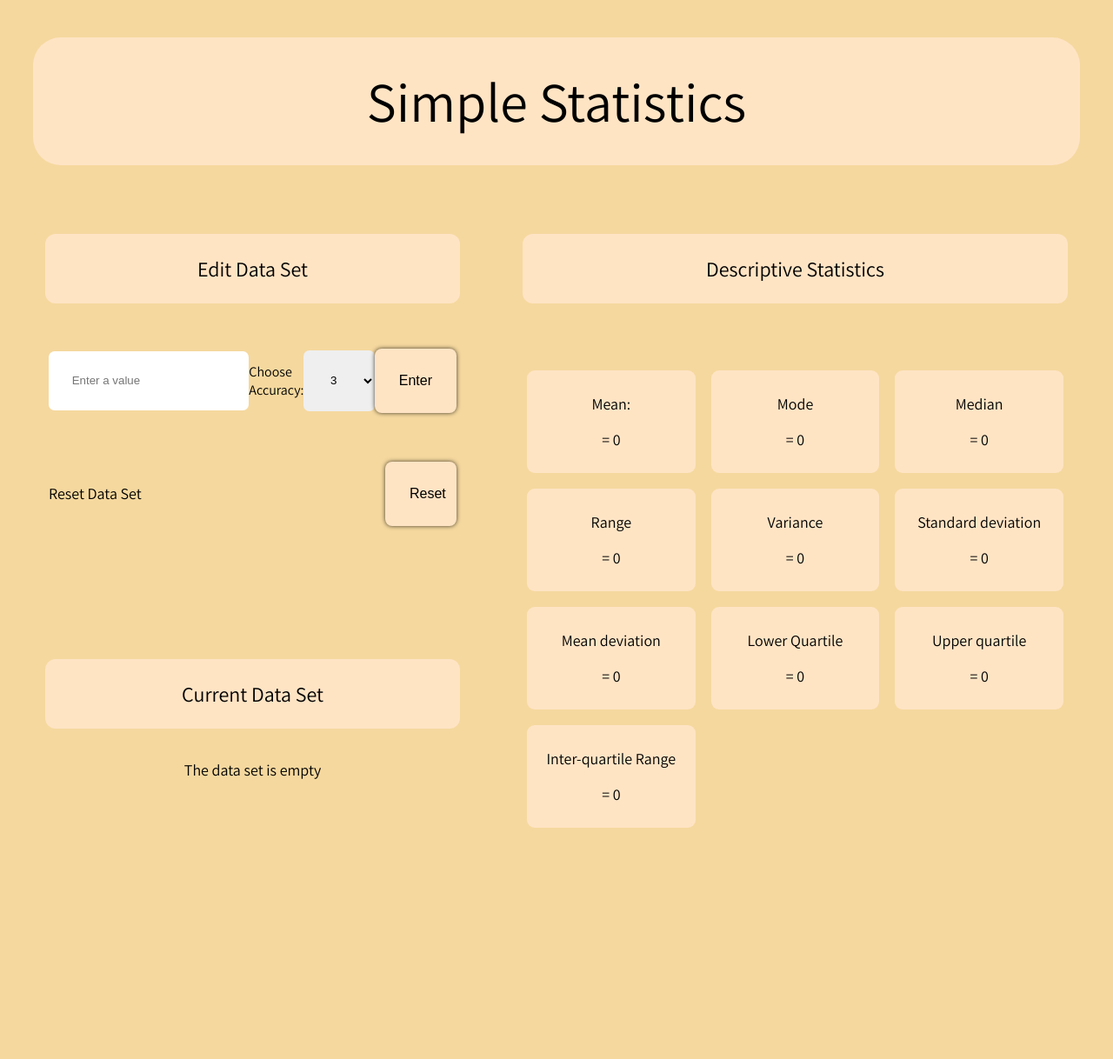
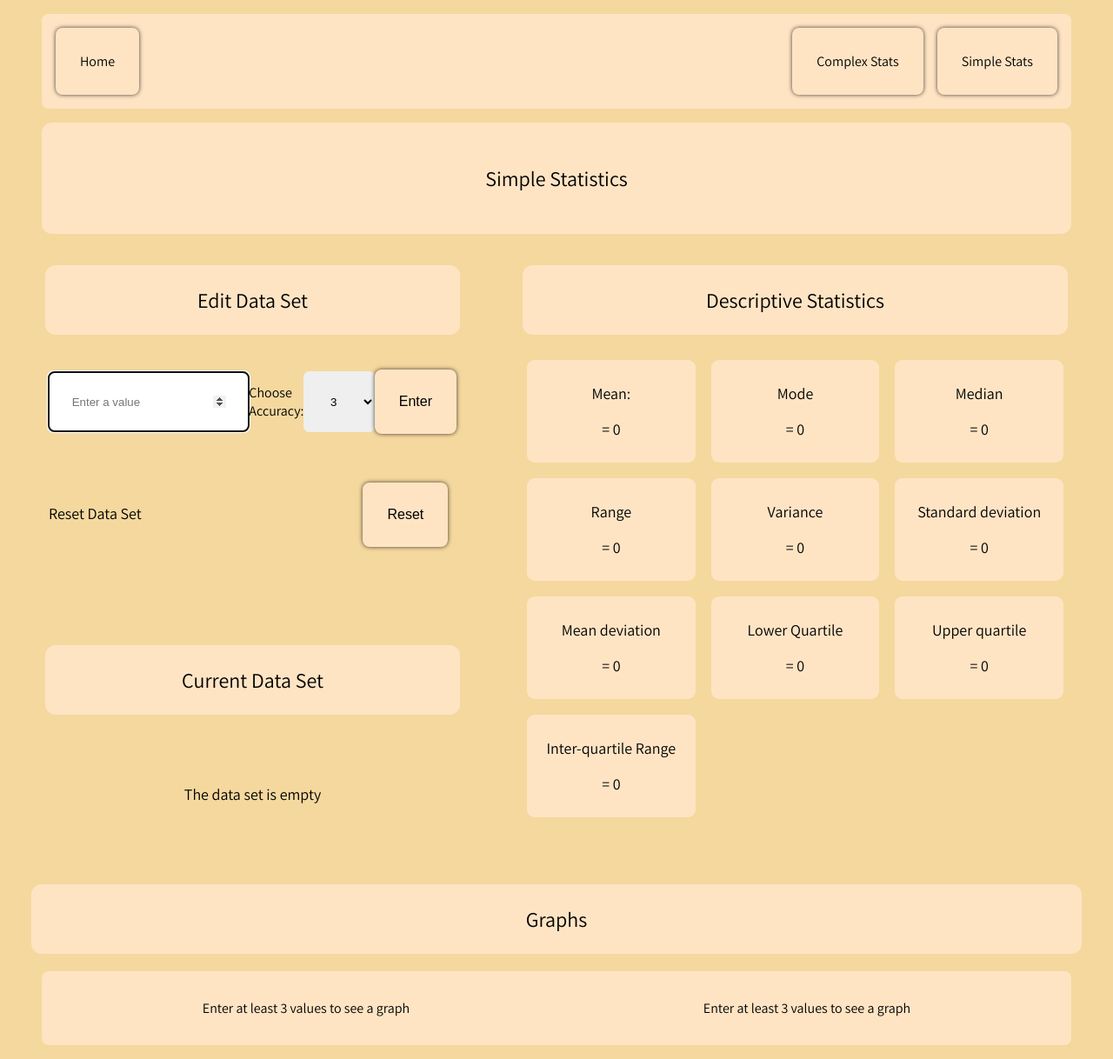
Before and after one commit to TeeEnnEnn/StatisticsHomeworkSite, a Flask app: page /simple in a window 1280 px wide. Shown: the whole page at 87% size. Before the commit the page ends 952 px from the top, so only its background shows below. Run offline with Flask 3, Linux system fonts and the light colour scheme.

Commit message:
Added Graphs
* Added graphs made using matplotlib
* Added navigation bar
* Added ability to sort data values in ascending or descending order.

```diff
--- /dev/null
+++ b/Stats/simple/graph.py
@@ -0,0 +1,40 @@
+import matplotlib.pyplot as plt
+import numpy as np
+from numpy import ndarray
+
+
+def generate_graph_data(data_set: np.ndarray):
+    x_values = data_set
+    _range = np.ptp(data_set)
+
+    if len(data_set) >= 3:
+        y_values = np.linspace(float(np.min(data_set) - _range), float(np.max(data_set) + _range), len(data_set))
+        return x_values, y_values
+    else:
+        raise ValueError("Not enough values in the data set")
+
+
+def generate_line_graph(data_set: ndarray):
+    x_values, y_values = generate_graph_data(data_set)
+
+    plt.plot(x_values, y_values, marker="o")
+    plt.xlabel("X Axis")
+    plt.ylabel("Y Axis")
+    plt.title("Trend Graph")
+    plt.grid(True)
+
+    graph_image_path = "C:\\Users\\theon\\Documents\\GitHub\\StatisticsWebsiteClone\\Stats\\static\\line_graph.png"
+    plt.savefig(graph_image_path)
+    plt.close()
+
+
+def generate_frequency_graph(data_set: ndarray):
+    frequencies, bins, _ = plt.hist(data_set, bins="auto", edgecolor="black", alpha=0.7)
+    plt.xlabel('Value')
+    plt.ylabel('Frequency')
+    plt.title('Frequency Histogram')
+    plt.grid(True)
+
+    graph_image_path = "C:\\Users\\theon\\Documents\\GitHub\\StatisticsWebsiteClone\\Stats\\static\\frequency_graph.png"
+    plt.savefig(graph_image_path)
+    plt.close()
--- a/Stats/simple/utils.py
+++ b/Stats/simple/utils.py
@@ -9,12 +9,9 @@ class Calculator:
     def __init__(self, accuracy):
         self.accuracy = accuracy
 
-    def get_mean(self, values: ndarray, accuracy=0) -> float:
+    def get_mean(self, values: ndarray) -> float:
         if values.size == 0:
             return 0
-        if accuracy == 0:
-            mean = float(np.mean(values))
-            return mean
         else:
             mean = float(np.mean(values))
             return round(number=mean, ndigits=self.accuracy)
@@ -22,7 +19,7 @@ class Calculator:
     def get_range(self, values: ndarray) -> float:
         if values.size == 0:
             return 0
-        _range = max(values) - min(values)
+        _range = np.ptp(values)
         return round(number=_range, ndigits=self.accuracy)
 
     def get_mode(self, values: ndarray) -> int | tuple[ndarray, ndarray]:
@@ -96,3 +93,10 @@ class Calculator:
     def get_inter_quartile_range(self, values: ndarray):
         inter_quartile = self.get_upper_quartile(values) - self.get_lower_quartile(values)
         return round(number=inter_quartile, ndigits=self.accuracy)
+
+
+def get_range(values: ndarray):
+    if values.size == 0:
+        return 0
+    _range = max(values) - min(values)
+    return _range
--- a/Stats/simple/views.py
+++ b/Stats/simple/views.py
@@ -1,7 +1,8 @@
-from flask import Blueprint, render_template, flash, jsonify
+from flask import Blueprint, render_template, flash, jsonify, request, send_file, redirect, url_for
 import numpy as np
 
 from Stats.simple.forms import DataSetForm
+from Stats.simple.graph import generate_line_graph, generate_frequency_graph
 from Stats.simple.utils import Calculator
 
 data_set = np.array([])
@@ -39,11 +40,19 @@ def home():
     upper_quartile = calculator.get_upper_quartile(data_set)
     inter_quartile = calculator.get_inter_quartile_range(data_set)
 
+    try:
+        generate_line_graph(data_set)
+        generate_frequency_graph(data_set)
+        graph = True
+    except ValueError as error:
+        graph = False
+
     return render_template("simple_home.html", data_set=data_set, form=form,
                            data_set_size=data_set.size,
                            mean=mean, range=_range, mode=mode, median=median, variance=variance,
                            standard_deviation=standard_deviation, mean_deviation=mean_deviation,
-                           lower_quartile=lower_quartile, upper_quartile=upper_quartile, inter_quartile=inter_quartile)
+                           lower_quartile=lower_quartile, upper_quartile=upper_quartile, inter_quartile=inter_quartile,
+                           graph=graph)
 
 
 @simple.route("/reset-data", methods=["POST"])
@@ -52,3 +61,39 @@ def reset_data():
     cleared = True
     data_set = np.array([])
     return jsonify({"message": "Data Set reset successfully"}), 200
+
+
+@simple.route("/line-graph-image")
+def line_graph_image():
+    graph_image_path = "C:\\Users\\theon\\Documents\\GitHub\\StatisticsWebsiteClone\\Stats\\static\\line_graph.png"
+    return send_file(graph_image_path, mimetype="image/png")
+
+
+@simple.route("/frequency-graph-image")
+def frequency_graph_image():
+    graph_image_path = "C:\\Users\\theon\\Documents\\GitHub\\StatisticsWebsiteClone\\Stats\\static\\frequency_graph.png"
+    return send_file(graph_image_path, mimetype="image/png")
+
+
+@simple.route("/sort-ascending")
+def ascending():
+    global data_set
+    data_set.sort()
+    return redirect(url_for("simple.home"))
+
+
+@simple.route("/sort-descending")
+def descending():
+    global data_set
+    data_set[::-1].sort()
+    return redirect(url_for("simple.home"))
+
+
+@simple.route("/delete-item", methods=["POST"])
+def delete_item():
+    global data_set
+    data = request.get_json()
+    index = int(data.get("index")) - 1
+    data_set = np.delete(data_set, index)
+    return jsonify({"message": "Data Set changed successfully"}), 200
+# the javascript to make this work still needs to be written
--- a/Stats/static/index.js
+++ b/Stats/static/index.js
@@ -23,6 +23,7 @@ document.addEventListener('DOMContentLoaded', function () {
         formValueField.value = "";
     }
 
+
     // When the page is reloaded, check if there is a value stored in the sessionStorage object
     let storedValue = sessionStorage.getItem("formValue");
     if (storedValue) {
@@ -31,6 +32,19 @@ document.addEventListener('DOMContentLoaded', function () {
         document.getElementById("form-value").value = "";
     }
 
+    // To select and focus on the value that is already in the form.
+    window.addEventListener("load", function () {
+        let myFormInput = document.getElementById("form-value");
+        myFormInput.focus();
+        myFormInput.select();
+    });
+
+    let options = document.querySelectorAll(".option");
+    options.forEach(option =>{
+        if (dataSetSize < 3){
+            option.classList.add("hide");
+        }
+    })
 
     /*    // To make the alert grid disappear when it is no longer in use
         const flashMessage = document.querySelector(".flash-message");
--- a/Stats/static/styles.css
+++ b/Stats/static/styles.css
@@ -25,16 +25,13 @@ p, a, h1, h2, h3, h4, h5 {
 	font-weight: normal;
 }
 
-
-.title {
-	font-size: 4em;
-	font-weight: normal;
-	padding-top: 0.5em;
-	padding-bottom: 0.5em;
+.page-header{
+	background-color: bisque;
+	padding: 1em;
+	font-size: 1.5em;
+	margin-left: 2em;
+	margin-right: 2em;
 	border-radius: var(--border-radius);
-	margin-left: 0.6em;
-	margin-right: 0.6em;
-	background-color: bisque;
 }
 
 .home-grid {
@@ -64,7 +61,9 @@ p, a, h1, h2, h3, h4, h5 {
 	display: grid;
 	position: relative;
 	grid-template-columns: 1fr 1fr 1fr;
-	padding: 2em;
+	padding-bottom: 2em;
+	padding-right: 2em;
+	padding-left: 2em;
 }
 
 .data-set-grid {
@@ -141,7 +140,9 @@ p, a, h1, h2, h3, h4, h5 {
 	font-weight: normal;
 	border-radius: var(--border-radius);
 	padding: 1em;
-	margin: 1.5em;
+	margin-left: 1.5em;
+	margin-right: 1.5em;
+	margin-top: 1.5em;
 }
 
 
@@ -171,9 +172,8 @@ a:visited, a:link {
 	padding: 1em;
 	display: grid;
 	grid-template-columns: 1fr 1fr 1fr 1fr;
-	justify-items: end;
 	align-items: center;
-	align-content: center;
+	justify-items: center;
 }
 
 input#form-value {
@@ -200,18 +200,13 @@ input#submit.button {
 	/* width: 50%; */
 }
 
-button.button {
-	width: 35%;
-}
-
 .reset-data-set {
 	margin: 1.5em;
 	padding: 1em;
 	display: grid;
-	grid-template-columns: 1fr 1fr;
-	justify-items: end;
-	align-items: center;
-	align-content: center;
+	grid-template-columns: 1fr 1fr 1fr 1fr;
+	align-items: baseline;
+	justify-items: center;
 }
 
 .reset-data-set > :first-child {
@@ -225,3 +220,63 @@ button.button {
 .current-data-set p {
 	font-size: large;
 }
+
+.graph-grid {
+	display: grid;
+	grid-template-columns: 1fr 1fr;
+	justify-items: center;
+	padding: 1em;
+	background-color: bisque;
+	border-radius: var(--border-radius);
+	margin: 1em 3em;
+}
+
+.options-grid {
+	display: grid;
+	grid-template-columns: 1fr 1fr 1fr;
+	margin: 1.5em;
+	padding: 1em;
+	justify-items: start;
+}
+
+.error {
+	background-color: bisque;
+	font-weight: bold;
+	color: red;
+	padding: 1em;
+	border-radius: var(--border-radius);
+	box-shadow: var(--shadow);
+}
+
+.hide {
+	display: none;
+}
+
+.navbar {
+	display: flex;
+	justify-content: space-between;
+	align-items: center;
+
+	padding: 1em;
+	background-color: bisque;
+	border-radius: var(--border-radius);
+	margin: 1em 3em;
+	justify-items: start;
+}
+
+.home-button{
+	margin-right: auto;
+}
+
+.nav-buttons{
+	display: flex;
+	gap: var(--spacing);
+}
+
+.pill{
+	padding: 0.5em;
+	margin: 0.5em;
+	background-color: bisque;
+	font-weight: normal;
+	border-radius: var(--border-radius);
+}
--- a/Stats/templates/base.html
+++ b/Stats/templates/base.html
@@ -26,6 +26,15 @@
 </head>
 
 <body>
+
+<div class="navbar">
+    <a href="{{ url_for('main.home') }}" class="button home-button">Home</a>
+    <div class="nav-buttons">
+        <a href="{{ url_for('normal.home') }}" class="button">Complex Stats</a>
+        <a href="{{ url_for('simple.home') }}" class="button">Simple Stats</a>
+    </div>
+</div>
+
 {% block body %}{% endblock body %}
 </body>
 
--- a/Stats/templates/simple_home.html
+++ b/Stats/templates/simple_home.html
@@ -1,7 +1,13 @@
 {% extends "base.html" %}
 
 {% block body %}
-    <h1 class="title">Simple Statistics</h1>
+    <script>
+        let dataSetSize = {{ data_set_size | default(0) }};
+    </script>
+
+    <div class="page-header">
+        <p>Simple Statistics</p>
+    </div>
 
     {% with messages = get_flashed_messages() %}
         {% if messages %}
@@ -33,6 +39,8 @@
 
                 <div class="reset-data-set">
                     <p>Reset Data Set</p>
+                    <div></div>
+                    <div></div>
                     <button class="button" id="reset-button">Reset</button>
                 </div>
 
@@ -40,7 +48,10 @@
 
             <div class="current-data-set">
                 <h2 class="heading">Current Data Set</h2>
-
+                <div class="options-grid">
+                    <a href="{{ url_for('simple.ascending') }}" class="button option">Ascending</a>
+                    <a href="{{ url_for('simple.descending') }}" class="button option">Descending</a>
+                </div>
                 {% if data_set.size != 0 %}
                     <div class="data-set-grid">
                         {% for value in data_set %}
@@ -109,4 +120,17 @@
         </div>
     </div>
 
+    <h2 class="heading">Graphs</h2>
+    {% if graph %}
+        <div class="graph-grid">
+            <img src="{{ url_for('simple.line_graph_image') }}" alt="A Line graph">
+            <img src="{{ url_for('simple.frequency_graph_image') }}" alt="A Frequency graph">
+        </div>
+    {% else %}
+        <div class="graph-grid">
+            <p>Enter at least 3 values to see a graph</p>
+            <p>Enter at least 3 values to see a graph</p>
+        </div>
+    {% endif %}
+
 {% endblock body %}
```
Also changed, not shown: Stats/static/frequency_graph.png (added), Stats/static/line_graph.png (added), main.py (line endings or trailing spaces).
